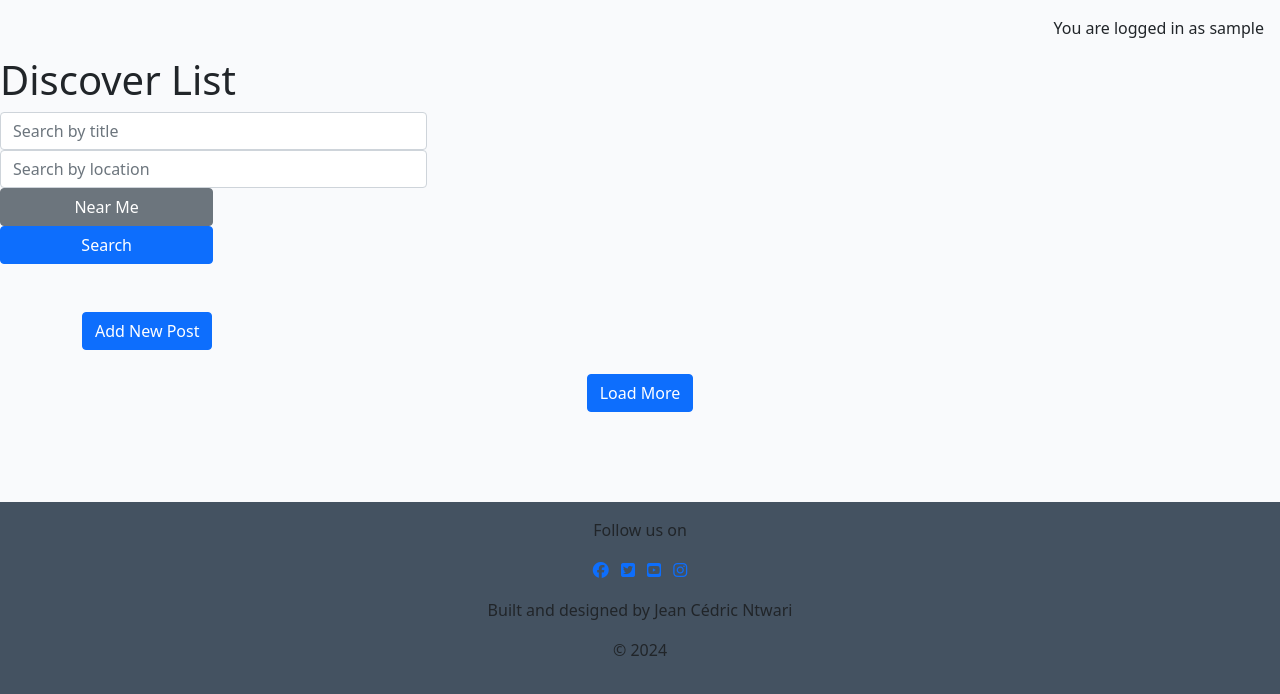
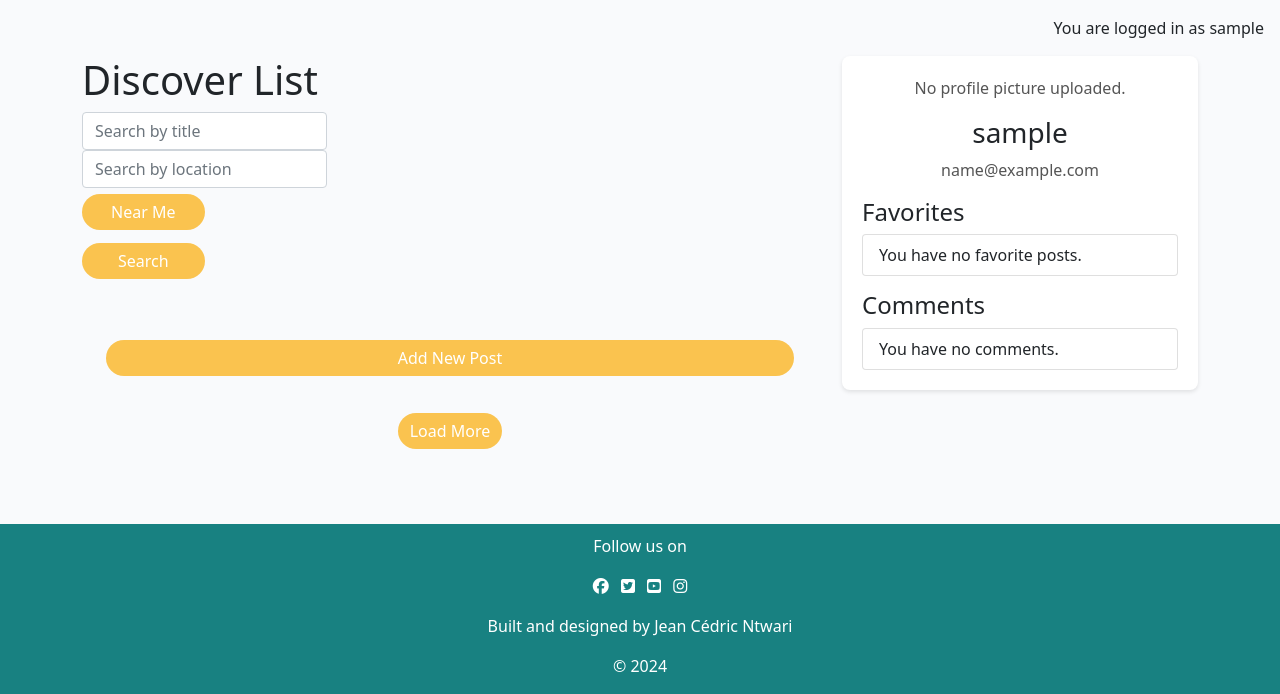
Before and after one commit to CedricNtwari/budget-explorer, a Django app: page / in a window 1280 px wide. Shown: the part 106-800 px from the top of the page. Run offline with Django 4.2, Linux system fonts and the light colour scheme; the visitor is signed in with stand-in values (Sample User, id 1); data that the repository does not hold is empty; some libraries are stand-ins or nearby versions.

Commit message:
Update CSS for post links and general improvements

```diff
--- a/discover/templates/discover/index.html
+++ b/discover/templates/discover/index.html
@@ -4,6 +4,10 @@
   const googleMapsMapId = '{{ google_maps_map_id }}'
 </script>
 {% endblock extra_head %} {% block content %}
+<div class="container mt-3">
+  <div class="row justify-content-center">
+    <!-- Main content -->
+    <div class="col-12 col-lg-8">
       <h1>Discover List</h1>
       <form method="GET" action="{% url 'home' %}" class="mb-4">
         <div class="form-row">
@@ -11,10 +15,17 @@
             <input type="text" name="title" class="form-control" placeholder="Search by title" />
           </div>
           <div class="col-12 col-md-4 mb-2 mb-md-0">
-      <input type="text" name="location" class="form-control" placeholder="Search by location" />
+            <input
+              type="text"
+              name="location"
+              class="form-control"
+              placeholder="Search by location"
+            />
           </div>
           <div class="col-12 col-md-2 mb-2 mb-md-0">
-      <button type="button" class="btn btn-secondary w-100" onclick="getLocation()">Near Me</button>
+            <button type="button" class="btn btn-secondary w-100" onclick="getLocation()">
+              Near Me
+            </button>
           </div>
           <div class="col-12 col-md-2">
             <button type="submit" class="btn btn-primary w-100">Search</button>
@@ -23,19 +34,73 @@
         <input type="hidden" name="latitude" id="latitude" />
         <input type="hidden" name="longitude" id="longitude" />
       </form>
+
+      {% if user.is_authenticated and user.is_staff %}
       <div class="container mt-5">
-  {% if user.is_authenticated and user.is_staff %}
-  <a href="{% url 'add_post' %}" class="btn btn-primary">Add New Post</a>
+        <a href="{% url 'add_post' %}" class="btn btn-primary newpost">Add New Post</a>
+      </div>
       {% else %}
-  <p class="text-muted">Log in to add a new post</p>
-  <a href="{% url 'account_login' %}" class="btn btn-secondary">Login</a>
+      <div class="container mt-5">
+        <p class="text-muted">Log in to add a new post.</p>
+      </div>
       {% endif %}
-</div>
+
       <div id="posts-container" data-google-maps-map-id="{{ google_maps_map_id }}">
         {% include 'discover/post_list_partial.html' %}
       </div>
+
       <div class="text-center mt-4">
         <button id="load-more" class="btn btn-primary">Load More</button>
+      </div>
+    </div>
+
+    <!-- Sidebar: visible only on larger screens -->
+    <div class="col-lg-4 d-none d-lg-block">
+      <div class="user-profile-card">
+        <div class="profile-picture mb-3">
+          {% if user.profile.profile_picture %}
+          <img
+            src="{{ user.profile.profile_picture.url }}"
+            alt="{{ user.username }}"
+            class="img-thumbnail rounded-circle"
+            style="width: 150px; height: 150px"
+          />
+          {% else %}
+          <p>No profile picture uploaded.</p>
+          {% endif %}
+        </div>
+        <h3>{{ user.username }}</h3>
+        <p>{{ user.email }}</p>
+        <div class="favorites">
+          <h4>Favorites</h4>
+          <ul class="list-group">
+            {% for favorite in favorites %}
+            <li class="list-group-item">
+              <a href="{% url 'post_detail' favorite.post.slug %}">{{ favorite.post.title }}</a>
+            </li>
+            {% empty %}
+            <li class="list-group-item">You have no favorite posts.</li>
+            {% endfor %}
+          </ul>
+        </div>
+        <div class="comments">
+          <h4>Comments</h4>
+          <ul class="list-group">
+            {% for comment in comments %}
+            <li class="list-group-item">
+              <a href="{% url 'post_detail' comment.post.slug %}">{{ comment.post.title }}</a
+              >:<br />
+              {{ comment.body }}<br />
+              <small class="text-muted">{{ comment.created_on|date:"F d, Y, g:i a" }}</small>
+            </li>
+            {% empty %}
+            <li class="list-group-item">You have no comments.</li>
+            {% endfor %}
+          </ul>
+        </div>
+      </div>
+    </div>
+  </div>
 </div>
 {% endblock content %} {% block extra_script %}
 <script src="{% static 'js/script.js' %}"></script>
--- a/static/css/style.css
+++ b/static/css/style.css
@@ -1,4 +1,5 @@
 .post-card {
+  background-color: #fff;
   border: 1px solid #ddd;
   padding: 16px;
   margin-bottom: 16px;
@@ -36,7 +37,80 @@
 }
 
 body {
-  background-color: #f9fafc;
+  background-color: #f4f2ee;
+}
+
+.container {
+  display: grid;
+  grid-template-columns: 1fr;
+  gap: 16px;
+}
+
+@media screen and (min-width: 992px) {
+  .container {
+    gap: 16px;
+  }
+}
+
+/* Ensure post content is centered */
+#main-content {
+  display: flex;
+  flex-direction: column;
+  align-items: center;
+}
+
+/* Aside styles */
+#aside {
+  background-color: #fff;
+  padding: 16px;
+  border-radius: 8px;
+  box-shadow: 0 2px 4px rgba(0, 0, 0, 0.1);
+}
+
+/* User profile card inside the aside */
+.user-profile-card {
+  text-align: center;
+  background-color: #fff;
+  padding: 20px;
+  border-radius: 8px;
+  box-shadow: 0 2px 4px rgba(0, 0, 0, 0.1);
+}
+
+.user-profile-card img {
+  border-radius: 50%;
+  width: 100px;
+  height: 100px;
+  object-fit: cover;
+}
+
+.user-profile-card h3 {
+  margin-top: 10px;
+}
+
+.user-profile-card p {
+  color: #555;
+}
+
+.user-profile-card .favorites,
+.user-profile-card .comments {
+  margin-top: 15px;
+  text-align: left;
+}
+
+.btn {
+  margin: 0.4rem 0;
+  background-color: #fac34f !important;
+  font-size: 1rem;
+  flex-grow: 1;
+  max-width: none;
+  border-color: none !important;
+  border: none !important;
+  justify-content: left;
+  line-height: 1.5;
+  border-radius: 35px;
+}
+.btn:hover {
+  color: #188181;
 }
 
 .brand {
@@ -107,6 +181,7 @@ body {
   background-color: #445261;
   color: white;
   position: relative;
+  padding: 10px;
 }
 
 .masthead-image {
@@ -194,3 +269,17 @@ body {
 .approval {
   color: rgb(222, 146, 168);
 }
+
+footer {
+  color: #fff;
+  background-color: #188181;
+}
+
+footer .container {
+  padding-top: 10px;
+  display: block;
+}
+
+#social-network li a {
+  color: #fff;
+}
--- a/templates/base.html
+++ b/templates/base.html
@@ -175,7 +175,7 @@
     </main>
 
     <!-- Footer -->
-    <footer class="footer mt-auto py-3 dark-bg text-center">
+    <footer class="footer mt-auto text-center">
       <div class="container">
         <p>Follow us on</p>
         <ul id="social-network" class="list-inline">
```
Lines whose indentation alone changed are shown as unchanged.
